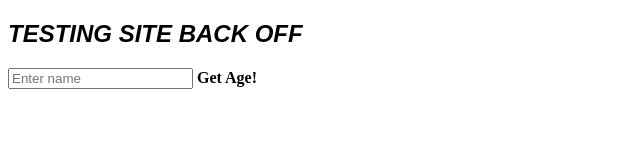
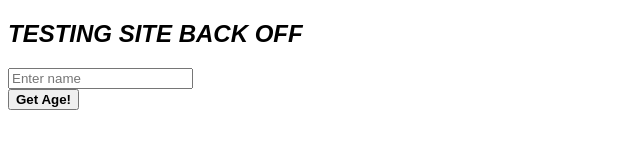
Before and after one commit to ustermaner-svg/test, a plain HTML site: page index.html in a window 1280 px wide. Shown: the whole page, without its empty margins (0-640 px from the left). Drawn offline with Linux system fonts and the light colour scheme.

Commit message:
Fix button tag and update input in index.html

```diff
--- a/index.html
+++ b/index.html
@@ -7,8 +7,8 @@
   <header>
     <h2 style = "font-family: Arial"><strong><em>TESTING SITE BACK OFF</em></strong></h2>
   </header>
-<input placeholder = "Enter name" maxlength = "15" name = "name" id = "name">
-<buttom id = "getAge"><strong>Get Age!</strong></buttom>
+<input placeholder = "Enter name" maxlength = "15" name = "name" id = "name"><br>
+<button id = "getAge"><strong>Get Age!</strong></button>
 <p id = "result"></p>
   <script>
     document.getElementById("getAge").addEventListener('click', ()=>{
```
